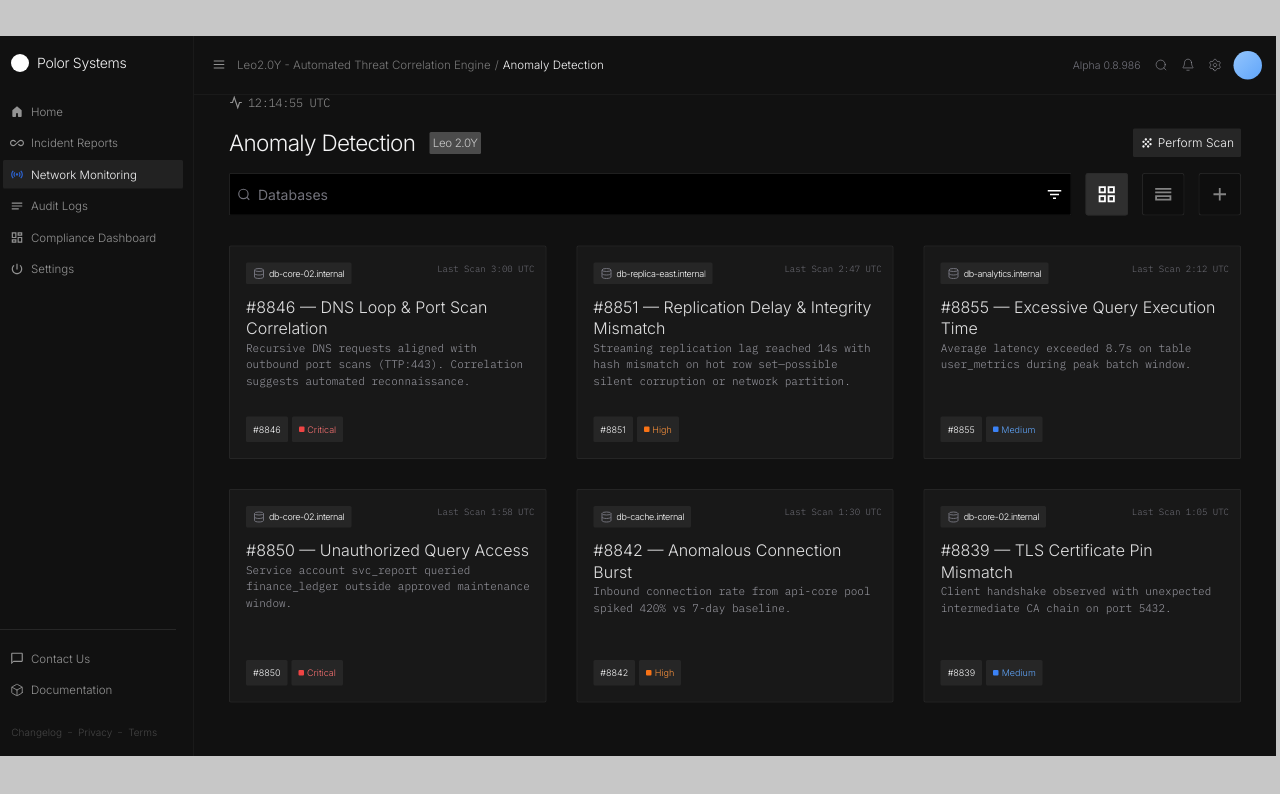
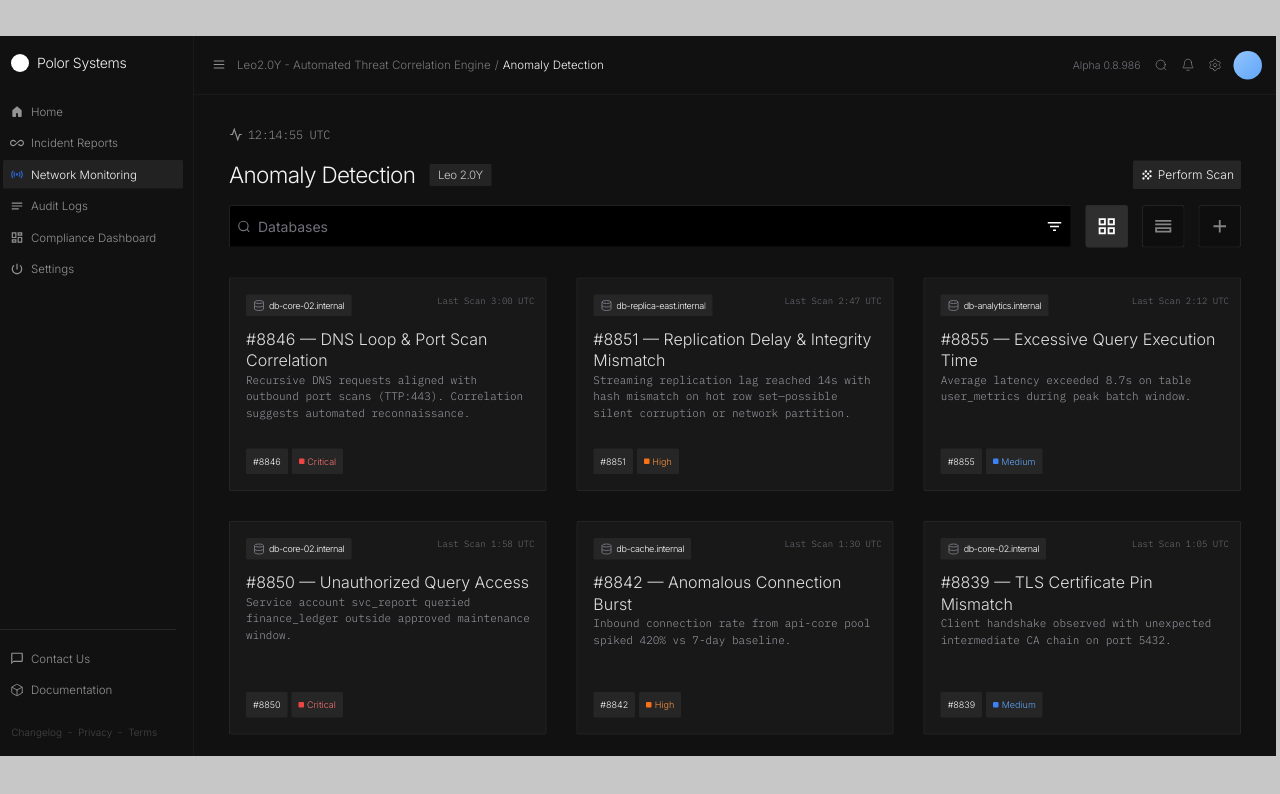
Before and after one commit to AceConcept/polar-sys, a website built with Vite: page index.html in a window 1280 px wide. Built offline with nearby package versions, Linux system fonts and the light colour scheme.

Commit message:
Update styles for anomaly detection and button elements
- Added overflow hidden to prevent scrolling on the main body and viewport.
- Replaced title chip span with a button for improved accessibility and semantic structure.
- Introduced new styles for the title chip button, enhancing its appearance and hover effects.
- Updated background colors for buttons to use RGBA for better visual consistency.

```diff
--- a/src/screens/anomaly.js
+++ b/src/screens/anomaly.js
@@ -130,7 +130,7 @@ export function renderAnomaly() {
         </div>
         <div class="page-title-row">
           <h1 class="page-title page-title-anomaly">Anomaly Detection</h1>
-          <span class="title-chip">Leo 2.0Y</span>
+          <button type="button" class="btn btn-dark title-chip" aria-label="Model: Leo 2.0Y">Leo 2.0Y</button>
           <button type="button" class="btn btn-dark page-title-cta"><span class="page-title-cta-icon" aria-hidden="true">${trimSvg(iconPerformScan)}</span><span>Perform Scan</span></button>
         </div>
       </div>
--- a/src/styles.css
+++ b/src/styles.css
@@ -36,6 +36,7 @@ html,
 body {
   margin: 0;
   height: 100%;
+  overflow: hidden;
   background: #111111;
   font-family: var(--font);
   font-weight: 300;
@@ -61,7 +62,7 @@ button {
 .viewport {
   min-height: 100vh;
   width: 100%;
-  overflow: visible;
+  overflow: hidden;
   display: flex;
   align-items: center;
   justify-content: center;
@@ -484,6 +485,14 @@ a.crumb-segment--link:hover {
   gap: 0;
 }
 
+.page-head-anomaly .page-head-meta {
+  padding-top: 4rem; /* 64px at 16px root */
+}
+
+.incident-header .page-head-meta {
+  padding-top: 4rem; /* 64px at 16px root */
+}
+
 .page-head-monitor {
   margin-bottom: 3.75rem;
 }
@@ -593,21 +602,6 @@ a.crumb-segment--link:hover {
   letter-spacing: -0.04em;
 }
 
-.title-chip {
-  display: inline-flex;
-  align-items: center;
-  justify-content: center;
-  height: 2.75rem;
-  padding: 0 0.4375rem;
-  font-size: 1.4375rem;
-  font-weight: 300;
-  line-height: 1;
-  letter-spacing: -0.03em;
-  border-radius: 0.1875rem;
-  background: #4b4b4b;
-  color: #c9c9c9;
-}
-
 .badge {
   display: inline-flex;
   align-items: center;
@@ -663,7 +657,7 @@ a.crumb-segment--link:hover {
 }
 
 .btn-dark {
-  background: #1f1f1f;
+  background: rgba(31, 31, 31, 1);
   color: var(--text);
 }
 
@@ -672,7 +666,7 @@ a.crumb-segment--link:hover {
 }
 
 .btn-dark.page-title-cta {
-  background: #262626;
+  background: rgba(38, 38, 38, 1);
   font-size: 1.5rem;
   font-weight: 300;
   padding: 0 0.875rem;
@@ -680,6 +674,34 @@ a.crumb-segment--link:hover {
 
 .btn-dark.page-title-cta:hover {
   background: var(--button-hover-bg);
+}
+
+.btn.btn-dark.title-chip {
+  display: inline-flex;
+  align-items: center;
+  justify-content: center;
+  height: 2.75rem;
+  width: 7.75rem; /* 124px at 16px root */
+  min-width: 7.75rem;
+  padding: 0 0.75rem; /* 12px left/right at 16px root */
+  font-size: 1.4375rem;
+  font-weight: 300;
+  line-height: 1;
+  letter-spacing: -0.03em;
+  border-radius: 0.1875rem;
+  background-color: rgba(36, 36, 36, 1);
+  color: #c9c9c9;
+  flex-shrink: 0;
+  gap: 0;
+}
+
+.btn.btn-dark.title-chip:hover {
+  background-color: var(--button-hover-bg);
+}
+
+.btn.btn-dark.title-chip:focus-visible {
+  outline: 2px solid var(--accent);
+  outline-offset: 2px;
 }
 
 .search-row {
@@ -1031,7 +1053,7 @@ a.crumb-segment--link:hover {
   padding: 0 0.875rem;
   min-height: 2.6875rem;
   border-radius: 0.1875rem;
-  background: #262626;
+  background-color: rgba(38, 38, 38, 1);
   color: var(--text);
   font-size: 1.125rem;
   font-weight: 300;
```
